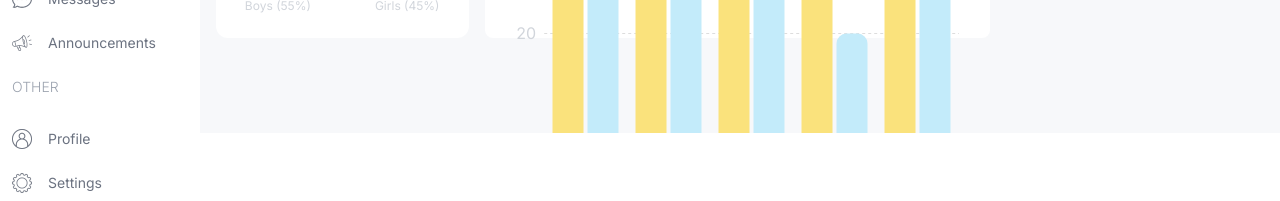
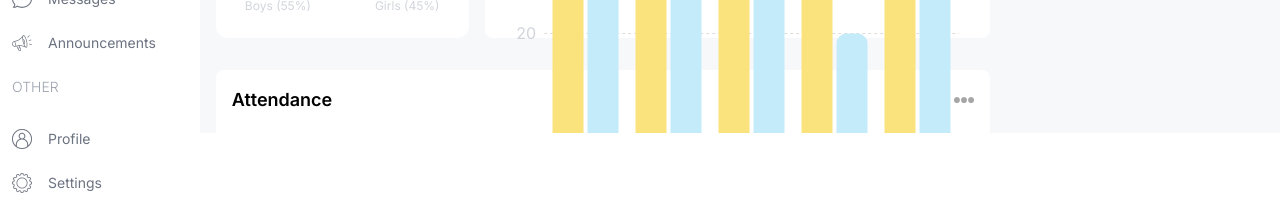
Before and after one commit to souravkumarswain/schoolDashboard, a Next.js app: page /admin in a window 1280 px wide. Shown: the part 667-868 px from the top of the page. Built offline with nearby package versions, Linux system fonts and the light colour scheme.

Commit message:
Finance Chart added

```diff
--- a/src/app/(dashboard)/admin/page.tsx
+++ b/src/app/(dashboard)/admin/page.tsx
@@ -1,5 +1,6 @@
 import AttendanceChart from "@/components/AttendanceChart";
 import CountChart from "@/components/CountChart";
+import FinanceChart from "@/components/FinanceChart";
 import UserCard from "@/components/UserCard";
 
 const AdminPage = () => {
@@ -27,7 +28,9 @@ const AdminPage = () => {
                 </div>
             </div>
                 {/* BOTTOM CHART */}
-                <div className=""></div>
+                <div className="w-full h-[500px]">
+                    <FinanceChart/>
+                </div>
         </div>
         {/* RIGHT */}
         <div className="w-full lg:w-1/3">r</div>
--- /dev/null
+++ b/src/components/FinanceChart.tsx
@@ -0,0 +1,108 @@
+"use client"
+import { Line, XAxis, YAxis, CartesianGrid, Tooltip, Legend, createHorizontalChart } from 'recharts';
+import Image from "next/image";
+
+type FinanceData = {
+  name: string;
+  income: number;
+  expense: number;
+};
+
+const data = [
+    {
+       name:"Jan",
+       income:3490,
+       expense:4300,
+    },
+     {
+       name:"Feb",
+       income:3390,
+       expense:5300,
+    },
+     {
+       name:"Mar",
+       income:5490,
+       expense:4300,
+    },
+     {
+       name:"Apr",
+       income:6490,
+       expense:4200,
+    },
+     {
+       name:"May",
+       income:7290,
+       expense:6400,
+    },
+     {
+       name:"Jun",
+       income:5490,
+       expense:4300,
+    },
+     {
+       name:"Jul",
+       income:6590,
+       expense:5300,
+    },
+     {
+       name:"Aug",
+       income:4690,
+       expense:2300,
+    },
+     {
+       name:"Sep",
+       income:5690,
+       expense:4100,
+    },
+     {
+       name:"Oct",
+       income:7690,
+       expense:2300,
+    },
+     {
+       name:"Nov",
+       income:6690,
+       expense:3400,
+    },
+     {
+       name:"Dec",
+       income:4490,
+       expense:2300,
+    },
+]
+
+const FinanceChart = () => {
+  const Typed = createHorizontalChart<FinanceData, string, number>()({ XAxis, YAxis, Tooltip, Line });
+    return (
+        <div className="bg-white rounded-lg p-4 h-full">
+            <div className="flex justify-between items-center pb-2">
+                <h1 className="text-lg font-semibold">Attendance</h1>
+                <Image src="/moreDark.png" alt="" width={20} height={20} />
+            </div>
+            <Typed.LineChart
+                style={{ width: '100%', maxWidth: '700px', height: '90%', maxHeight: '70vh', aspectRatio: 0.700, padding:"15px" }}
+                responsive
+                data={data}
+                margin={{
+                    top: 5,
+                    right: 0,
+                    left: 0,
+                    bottom: 5,
+                }}
+            >
+                <CartesianGrid strokeDasharray="3 3" stroke="#ddd"/>
+                <Typed.XAxis dataKey="name" axisLine={false} tick={{fill:"#d1d5db"}} tickLine={false} tickMargin={10}/>
+                <Typed.YAxis width="auto"  axisLine={false} tick={{fill:"#d1d5db"}} tickLine={false} tickMargin={20}/>
+                <Tooltip />
+                <Legend
+                    layout="horizontal"
+                    position="top"
+                />
+                <Typed.Line type="monotone" dataKey="income"  stroke="#FAE27C" strokeWidth={3}/>
+                <Typed.Line type="monotone" dataKey="expense" stroke="#C3EBFA" strokeWidth={3}/>
+            </Typed.LineChart>
+        </div>
+    )
+}
+
+export default FinanceChart;
```
